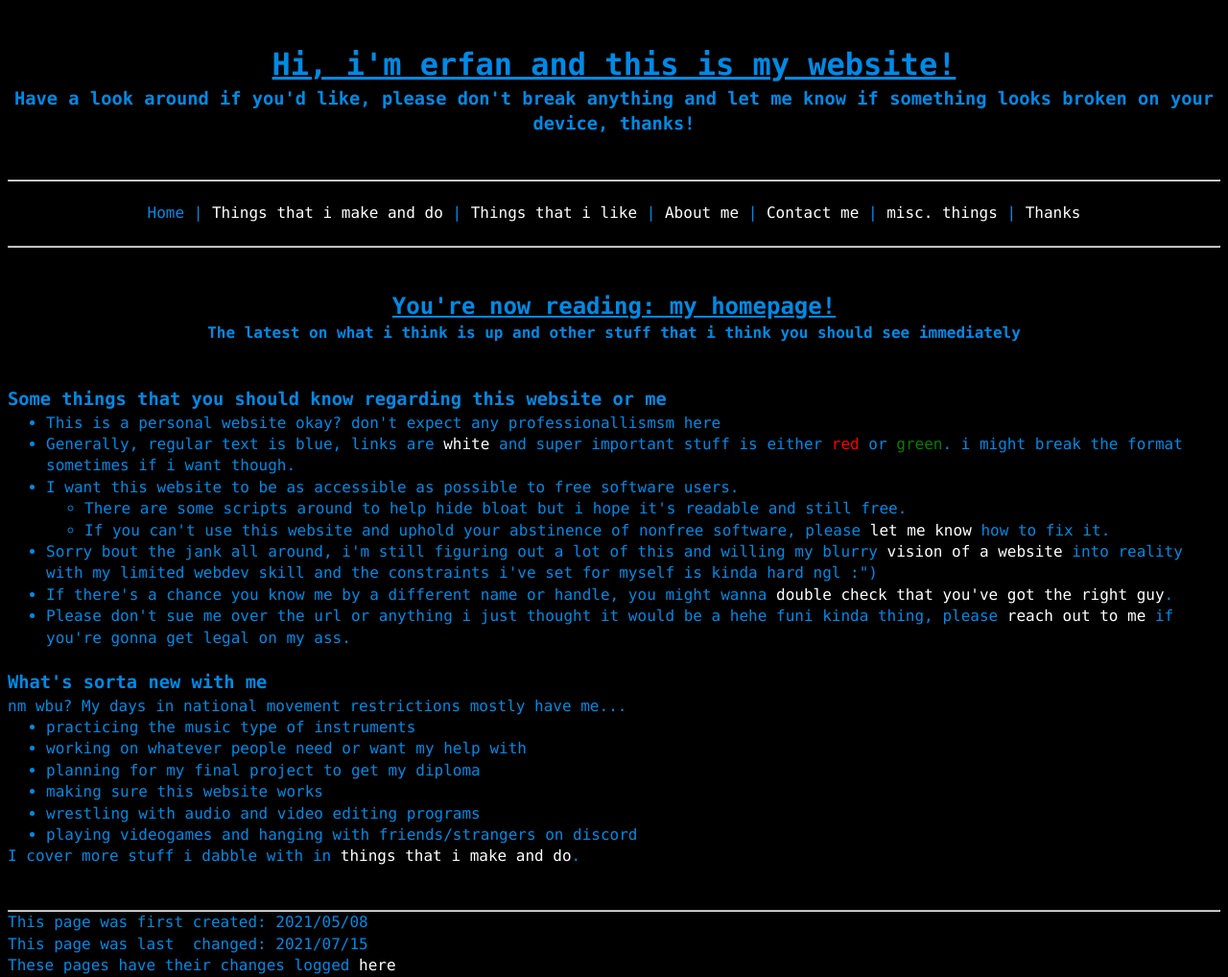
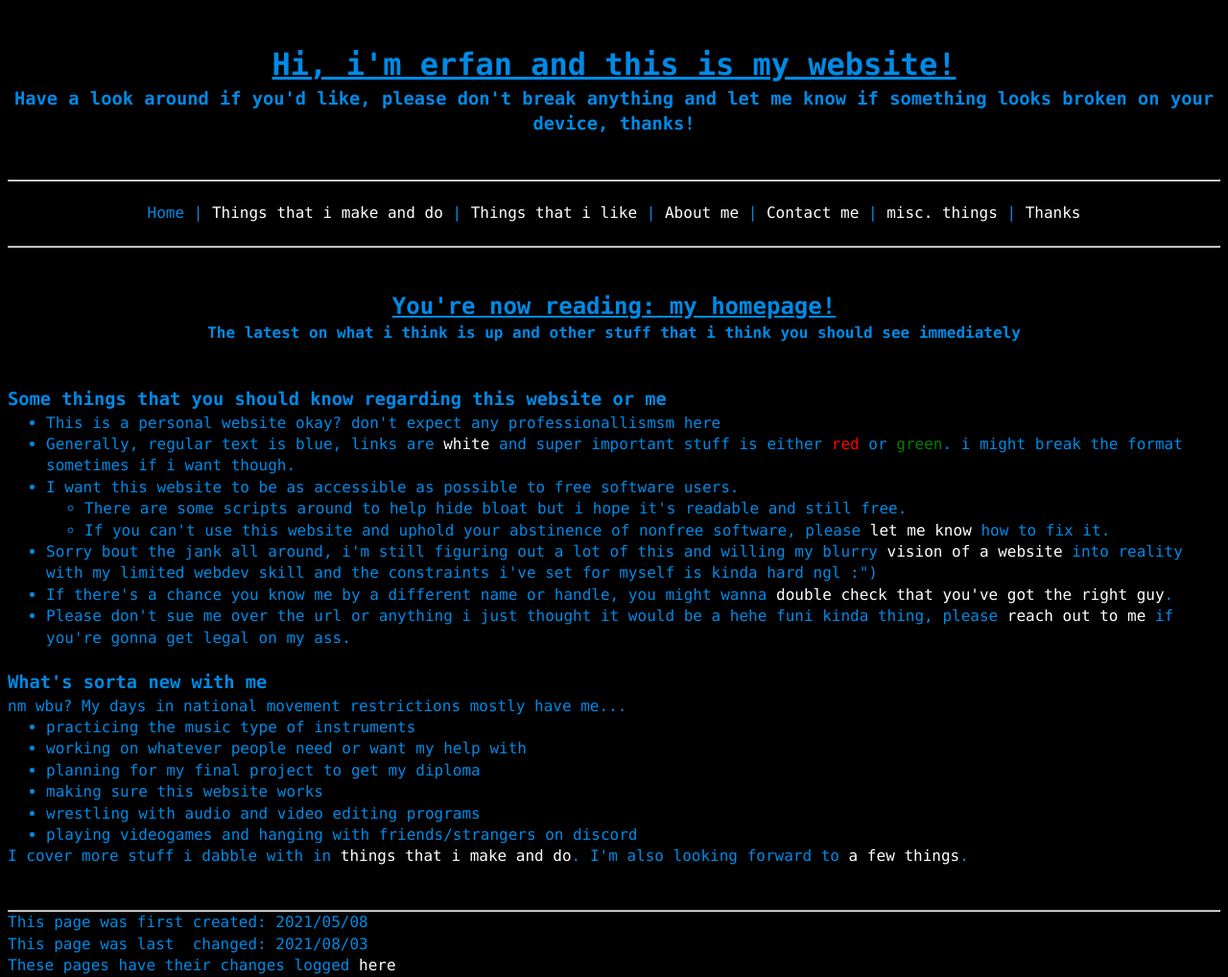
Before and after one commit to a-erfan-aa/a-erfan-aa.github.io, a Jekyll site: the page built from index.html, in a window 1280 px wide. Shown: the whole page at 96% size. Built offline with Jekyll 4.4.1, drawn with Linux system fonts in a browser that asks for light colours.

Commit message:
add things-i-wait-for.html and other changes
also updates index.html and misc.html to link to things-i-wait-for.html

add countdowns.js to be used on things-i-wait-for.html

add countdowns.yml for use with countdowns.js

```diff
--- a/index.html
+++ b/index.html
@@ -2,7 +2,7 @@
 layout: default
 title: Home
 firstCreated: 2021/05/08
-lastChanged: 2021/07/15
+lastChanged: 2021/08/03
 ---
 <div><!-- title and subtitle -->
 	<h2><u>You're now reading: my homepage!</u></h2>
@@ -40,5 +40,5 @@
 			<li>wrestling with audio and video editing programs</li>
 			<li>playing videogames and hanging with friends/strangers on discord</li>
 		</ul>
-	<p>I cover more stuff i dabble with in <a href="/things-i-make.html">things that i make and do</a>.</p>
+	<p>I cover more stuff i dabble with in <a href="/things-i-make">things that i make and do</a>. I'm also looking forward to <a href="/misc/things-i-wait-for">a few things</a>.</p>
 </div>
--- a/misc.html
+++ b/misc.html
@@ -2,7 +2,7 @@
 layout: default
 title: Misc
 firstCreated: 2021/06/07
-lastChanged: 2021/07/10
+lastChanged: 2021/08/03
 ---
 <div><!-- title and subtitle-->
 	<h2><u>You're now reading: miscellaneous things!</u></h2>
@@ -32,5 +32,6 @@
 		<ul>
 			<li><a href="/misc/things-i-own">Things that i own</a> - some of the stuff that i have</li>
 			<li><a href="/misc/things-i-want">Things that i want</a> - my wishlist</li>
+			<li><a href="/misc/things-i-wait-for">Things that i'm waiting for</a> - it's nice to be hyped for stuff</li>
 		</ul>
 </div>
```
Also changed, not shown: _data/countdowns.yml (added, +11 -0 lines), assets/js/countdowns.js (added, +29 -0 lines), misc/things-i-wait-for.html (added, +33 -0 lines).
